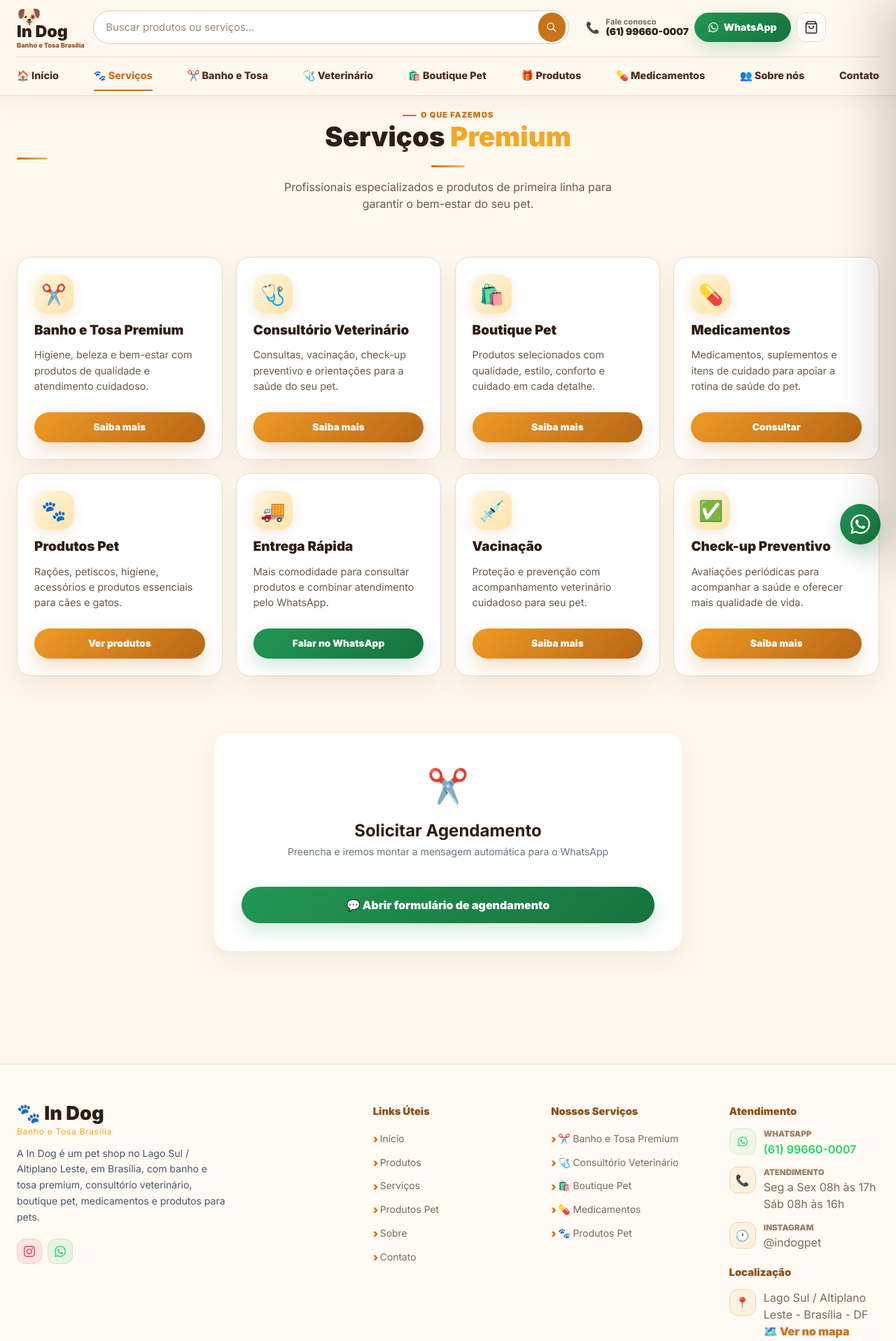
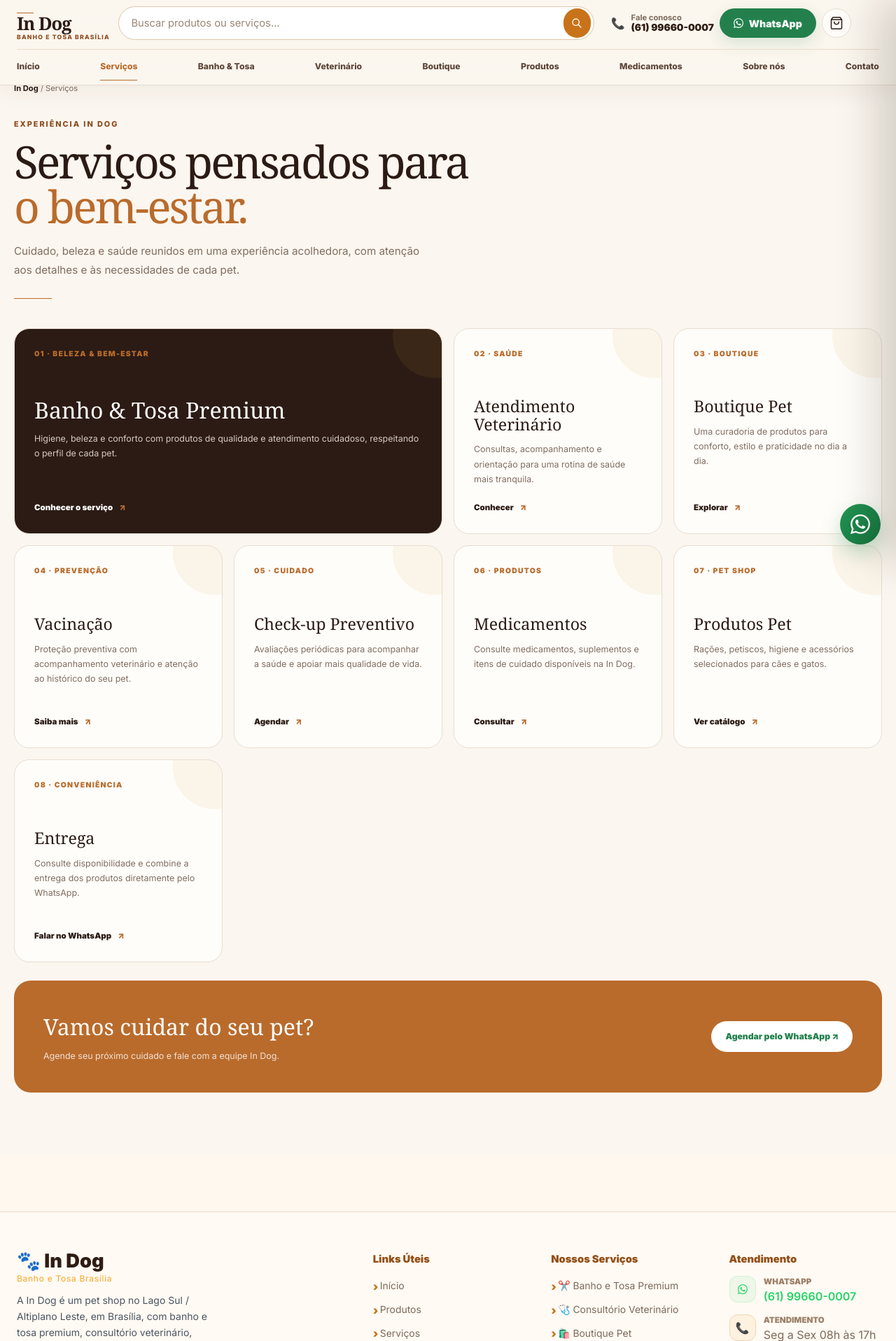
Before and after one commit to DenilsonMiranda2001/central-pet-site, a Django app: page /servicos/ in a window 1280 px wide. Shown: the top 1916 px of the page at 70% size. Run offline with Django 4.2, Linux system fonts and the light colour scheme; data comes from the database, SQL or seed files in the repository; some libraries are stand-ins or nearby versions.

Commit message:
feat: redesign In Dog services page

```diff
--- a/templates/services/list.html
+++ b/templates/services/list.html
@@ -1,93 +1,74 @@
 {% extends "base.html" %}
 {% load static %}
 
+{% block extra_head %}
+<link rel="stylesheet" href="{% static 'css/indog-shell.css' %}">
+{% endblock %}
+
 {% block content %}
+<section class="indog-page">
+  <div class="indog-page-shell">
+    <div class="indog-breadcrumb"><a href="{% url 'home' %}">In Dog</a><span> / Serviços</span></div>
+    <div class="indog-page-kicker">Experiência In Dog</div>
+    <h1>Serviços pensados para<br><em>o bem-estar.</em></h1>
+    <p class="indog-page-intro">Cuidado, beleza e saúde reunidos em uma experiência acolhedora, com atenção aos detalhes e às necessidades de cada pet.</p>
+    <div class="indog-divider"></div>
 
-<section class="pt-28 pb-20">
-  <div class="max-w-7xl mx-auto px-4 sm:px-6">
-
-    <!-- Header -->
-    <div class="text-center mb-16 fade-up">
-      <div class="breadcrumb-item mb-4 justify-center flex gap-1">
-        <a href="{% url 'home' %}">Início</a>
-        <span class="breadcrumb-sep">/</span>
-        <span>Serviços</span>
-      </div>
-      <p class="section-label">O que fazemos</p>
-      <h1 class="section-title">Serviços <span style="color:#F5A623;">Premium</span></h1>
-      <div class="section-divider mx-auto"></div>
-      <p class="mt-4" style="color:#6B5A4A;max-width:480px;margin-left:auto;margin-right:auto;">
-        Profissionais especializados e produtos de primeira linha para garantir o bem-estar do seu pet.
-      </p>
-    </div>
-
-    <!-- Cards de Serviços -->
-    <div class="service-page-grid mb-20">
-      <article class="service-page-card">
-        <span class="service-page-icon">✂️</span>
-        <h2>Banho e Tosa Premium</h2>
-        <p>Higiene, beleza e bem-estar com produtos de qualidade e atendimento cuidadoso.</p>
-        <a href="{% url 'banho_e_tosa' %}" class="btn-gold">Saiba mais</a>
+    <div class="indog-service-grid">
+      <article class="indog-service-card indog-service-feature">
+        <span class="indog-service-index">01 · BELEZA &amp; BEM-ESTAR</span>
+        <h2>Banho &amp; Tosa Premium</h2>
+        <p>Higiene, beleza e conforto com produtos de qualidade e atendimento cuidadoso, respeitando o perfil de cada pet.</p>
+        <a href="{% url 'banho_e_tosa' %}">Conhecer o serviço <span>↗</span></a>
       </article>
-      <article class="service-page-card">
-        <span class="service-page-icon">🩺</span>
-        <h2>Consultório Veterinário</h2>
-        <p>Consultas, vacinação, check-up preventivo e orientações para a saúde do seu pet.</p>
-        <a href="{% url 'veterinario' %}" class="btn-gold">Saiba mais</a>
+      <article class="indog-service-card">
+        <span class="indog-service-index">02 · SAÚDE</span>
+        <h2>Atendimento Veterinário</h2>
+        <p>Consultas, acompanhamento e orientação para uma rotina de saúde mais tranquila.</p>
+        <a href="{% url 'veterinario' %}">Conhecer <span>↗</span></a>
       </article>
-      <article class="service-page-card">
-        <span class="service-page-icon">🛍️</span>
+      <article class="indog-service-card">
+        <span class="indog-service-index">03 · BOUTIQUE</span>
         <h2>Boutique Pet</h2>
-        <p>Produtos selecionados com qualidade, estilo, conforto e cuidado em cada detalhe.</p>
-        <a href="{% url 'boutique_pet' %}" class="btn-gold">Saiba mais</a>
+        <p>Uma curadoria de produtos para conforto, estilo e praticidade no dia a dia.</p>
+        <a href="{% url 'boutique_pet' %}">Explorar <span>↗</span></a>
       </article>
-      <article class="service-page-card">
-        <span class="service-page-icon">💊</span>
+      <article class="indog-service-card">
+        <span class="indog-service-index">04 · PREVENÇÃO</span>
+        <h2>Vacinação</h2>
+        <p>Proteção preventiva com acompanhamento veterinário e atenção ao histórico do seu pet.</p>
+        <a href="{% url 'veterinario' %}">Saiba mais <span>↗</span></a>
+      </article>
+      <article class="indog-service-card">
+        <span class="indog-service-index">05 · CUIDADO</span>
+        <h2>Check-up Preventivo</h2>
+        <p>Avaliações periódicas para acompanhar a saúde e apoiar mais qualidade de vida.</p>
+        <a href="{% url 'veterinario' %}">Agendar <span>↗</span></a>
+      </article>
+      <article class="indog-service-card">
+        <span class="indog-service-index">06 · PRODUTOS</span>
         <h2>Medicamentos</h2>
-        <p>Medicamentos, suplementos e itens de cuidado para apoiar a rotina de saúde do pet.</p>
-        <a href="{% url 'products:list' %}?q=medicamentos" class="btn-gold">Consultar</a>
+        <p>Consulte medicamentos, suplementos e itens de cuidado disponíveis na In Dog.</p>
+        <a href="{% url 'products:list' %}?q=medicamentos">Consultar <span>↗</span></a>
       </article>
-      <article class="service-page-card">
-        <span class="service-page-icon">🐾</span>
+      <article class="indog-service-card">
+        <span class="indog-service-index">07 · PET SHOP</span>
         <h2>Produtos Pet</h2>
-        <p>Rações, petiscos, higiene, acessórios e produtos essenciais para cães e gatos.</p>
-        <a href="{% url 'products:list' %}" class="btn-gold">Ver produtos</a>
+        <p>Rações, petiscos, higiene e acessórios selecionados para cães e gatos.</p>
+        <a href="{% url 'products:list' %}">Ver catálogo <span>↗</span></a>
       </article>
-      <article class="service-page-card">
-        <span class="service-page-icon">🚚</span>
-        <h2>Entrega Rápida</h2>
-        <p>Mais comodidade para consultar produtos e combinar atendimento pelo WhatsApp.</p>
-        <a href="https://wa.me/{{ whatsapp_number }}?text={{ "Olá, gostaria de saber sobre entrega rápida da In Dog."|urlencode }}" target="_blank" rel="noopener" class="btn-whatsapp">Falar no WhatsApp</a>
-      </article>
-      <article class="service-page-card">
-        <span class="service-page-icon">💉</span>
-        <h2>Vacinação</h2>
-        <p>Proteção e prevenção com acompanhamento veterinário cuidadoso para seu pet.</p>
-        <a href="{% url 'veterinario' %}" class="btn-gold">Saiba mais</a>
-      </article>
-      <article class="service-page-card">
-        <span class="service-page-icon">✅</span>
-        <h2>Check-up Preventivo</h2>
-        <p>Avaliações periódicas para acompanhar a saúde e oferecer mais qualidade de vida.</p>
-        <a href="{% url 'veterinario' %}" class="btn-gold">Saiba mais</a>
+      <article class="indog-service-card">
+        <span class="indog-service-index">08 · CONVENIÊNCIA</span>
+        <h2>Entrega</h2>
+        <p>Consulte disponibilidade e combine a entrega dos produtos diretamente pelo WhatsApp.</p>
+        <a href="https://wa.me/{{ whatsapp_number }}?text={{ "Olá, gostaria de saber sobre entrega da In Dog."|urlencode }}" target="_blank" rel="noopener">Falar no WhatsApp <span>↗</span></a>
       </article>
     </div>
 
-    <!-- Formulário Banho & Tosa -->
-    <div class="max-w-2xl mx-auto fade-up">
-      <div class="glass-card rounded-3xl p-10" style="border-color:rgba(245,166,35,0.2);">
-        <div class="text-center mb-8">
-          <span style="font-size:3rem;">✂️</span>
-          <h2 class="text-2xl font-bold mt-3 mb-1" style="color:#2F1D13;">Solicitar Agendamento</h2>
-          <p class="text-sm" style="color:#6B7280;">Preencha e iremos montar a mensagem automática para o WhatsApp</p>
-        </div>
-        <button type="button" class="btn-whatsapp w-full justify-center py-3.5 text-base mt-2" data-schedule-service="Banho + Tosa">
-          💬 Abrir formulário de agendamento
-        </button>
-      </div>
+    <div class="indog-service-cta">
+      <div><h2>Vamos cuidar do seu pet?</h2><p>Agende seu próximo cuidado e fale com a equipe In Dog.</p></div>
+      <a href="https://wa.me/{{ whatsapp_number }}?text={{ "Olá, gostaria de agendar um serviço para meu pet na In Dog."|urlencode }}" target="_blank" rel="noopener" data-interaction-type="whatsapp_geral">Agendar pelo WhatsApp ↗</a>
     </div>
-
   </div>
 </section>
-
 {% endblock %}
```
